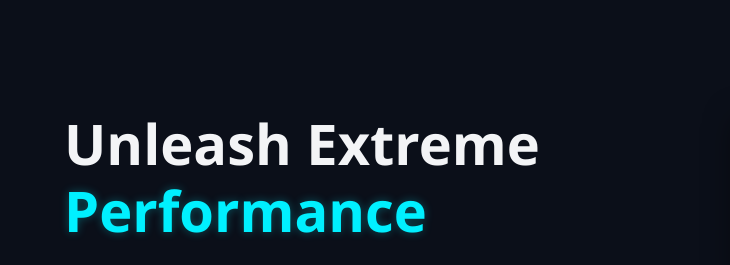
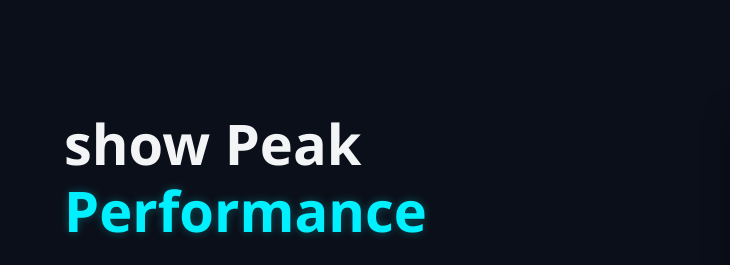
Before and after one commit to WSU-kduncan/ceg3120-cicd-richardson346-f26, a plain HTML site: page web-content/index.html in a window 1280 px wide. Shown: the part 150-415 px from the top of the page, 0-730 px from the left. Drawn offline with Linux system fonts and the light colour scheme; grey boxes are pictures that could not be loaded.

Commit message:
Checking if the workflow changes the website

```diff
--- a/web-content/index.html
+++ b/web-content/index.html
@@ -27,7 +27,7 @@
     <!-- Hero Section -->
     <section class="hero">
         <div class="hero-content">
-            <h1>Unleash Extreme <span class="highlight">Performance</span></h1>
+            <h1>show Peak <span class="highlight">Performance</span></h1>
             <p>Dominate the leaderboard with next-gen graphics, lightning-fast refresh rates, and ultimate cooling technology.</p>
             <div class="hero-btns">
                 <a href="catalog.html" class="btn btn-primary btn-glow">Explore Rigs</a>
```
